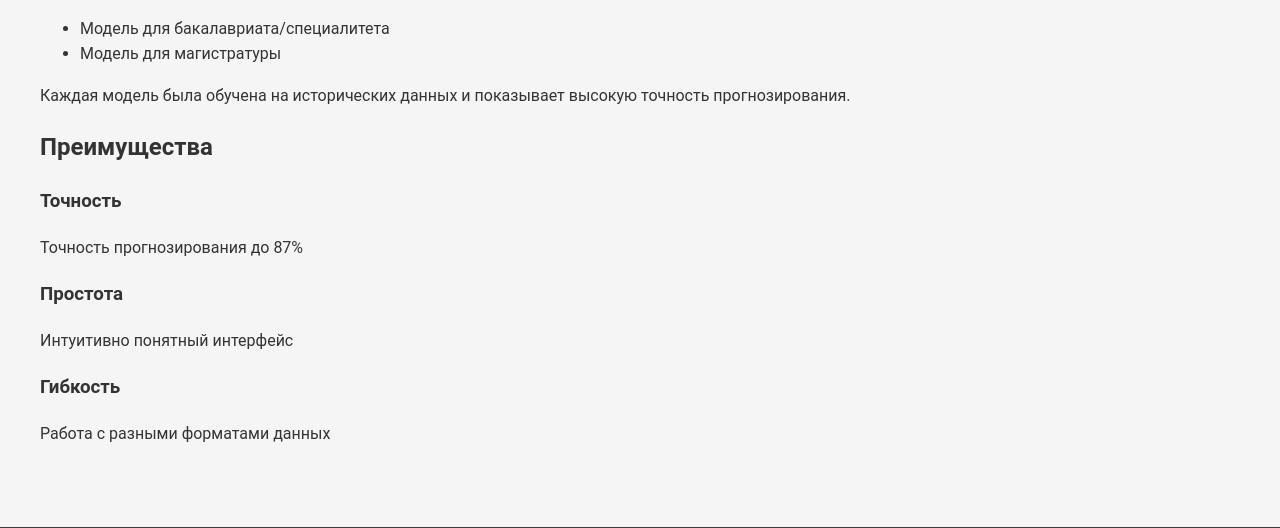
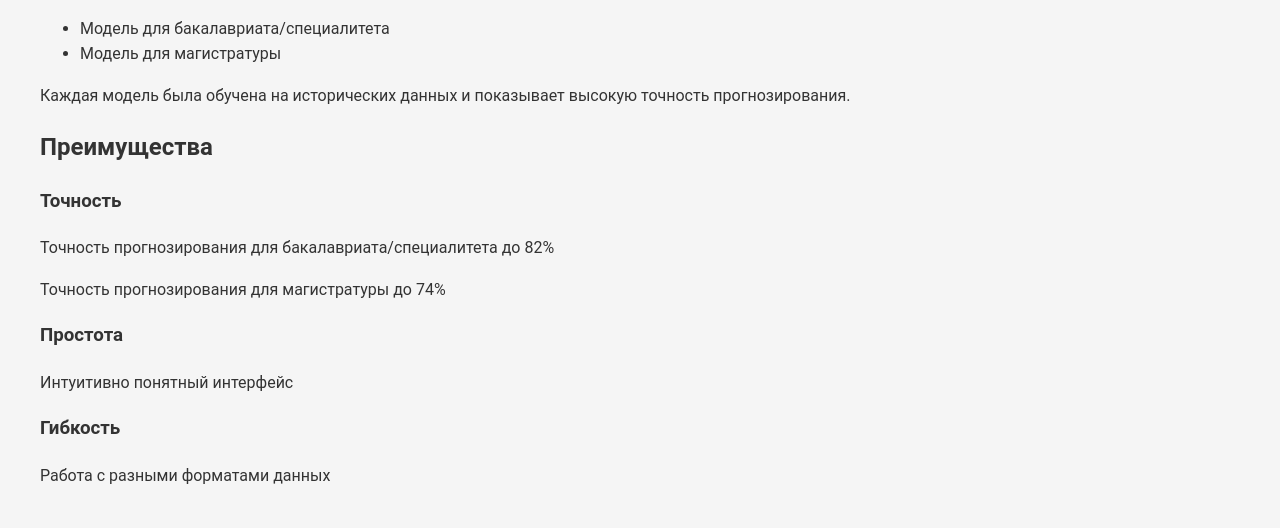
Before and after one commit to thaigirlPOTROSHITEL/Student_dropout_vers_forhost, a Flask app: page /about in a window 1280 px wide. Shown: the part 384-912 px from the top of the page. Run offline with Flask 3, Linux system fonts and the light colour scheme; parts of the project's set-up code (start-up, migrations or seed data) failed here and were passed over.

Commit message:
about page change predict%

```diff
--- a/templates/about.html
+++ b/templates/about.html
@@ -42,7 +42,8 @@
                 <div class="advantages">
                     <div class="advantage-card">
                         <h3>Точность</h3>
-                        <p>Точность прогнозирования до 87%</p>
+                        <p>Точность прогнозирования для бакалавриата/специалитета до 82%</p>
+                        <p>Точность прогнозирования для магистратуры до 74%</p>
                     </div>
                     <div class="advantage-card">
                         <h3>Простота</h3>
```
